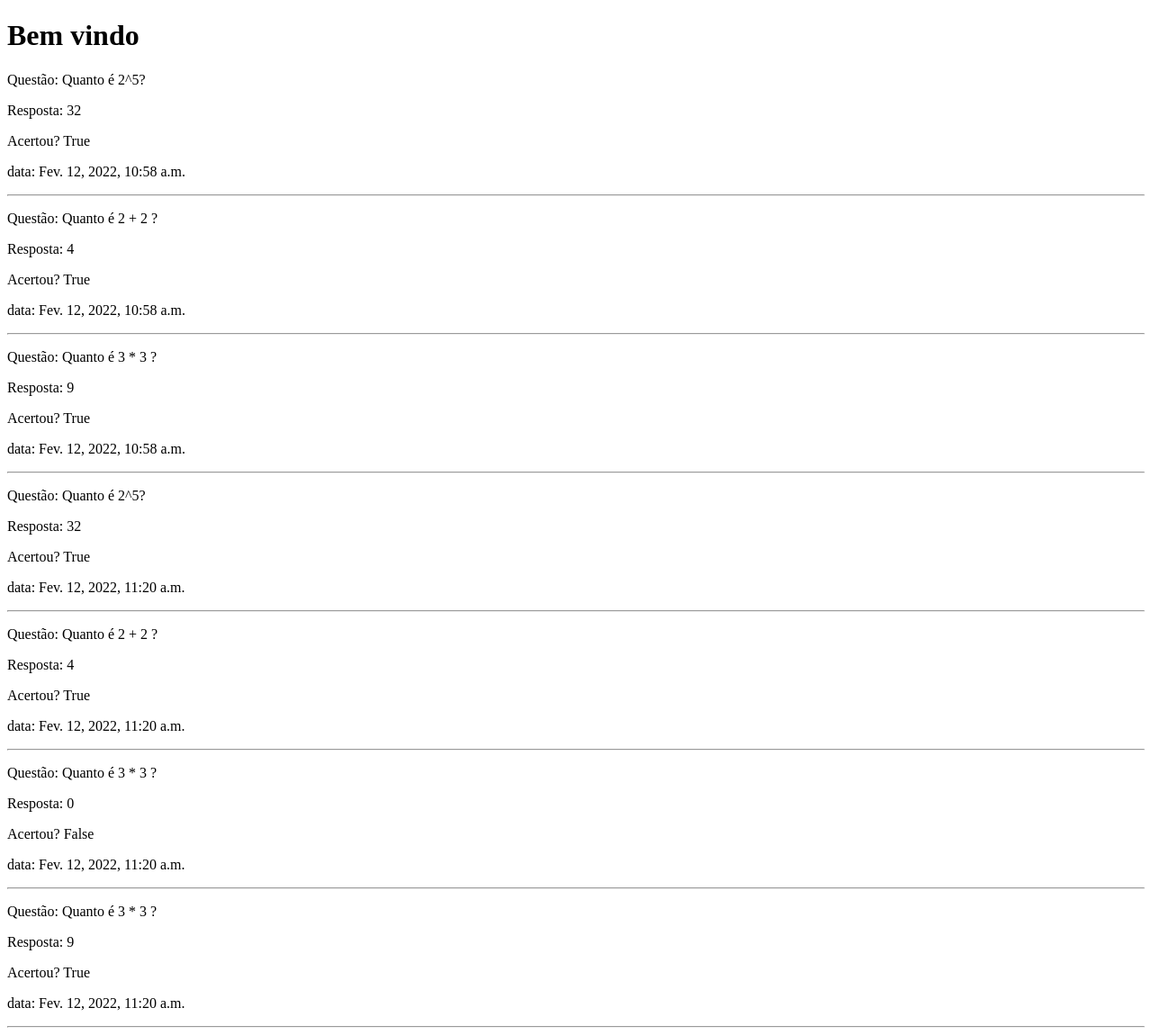
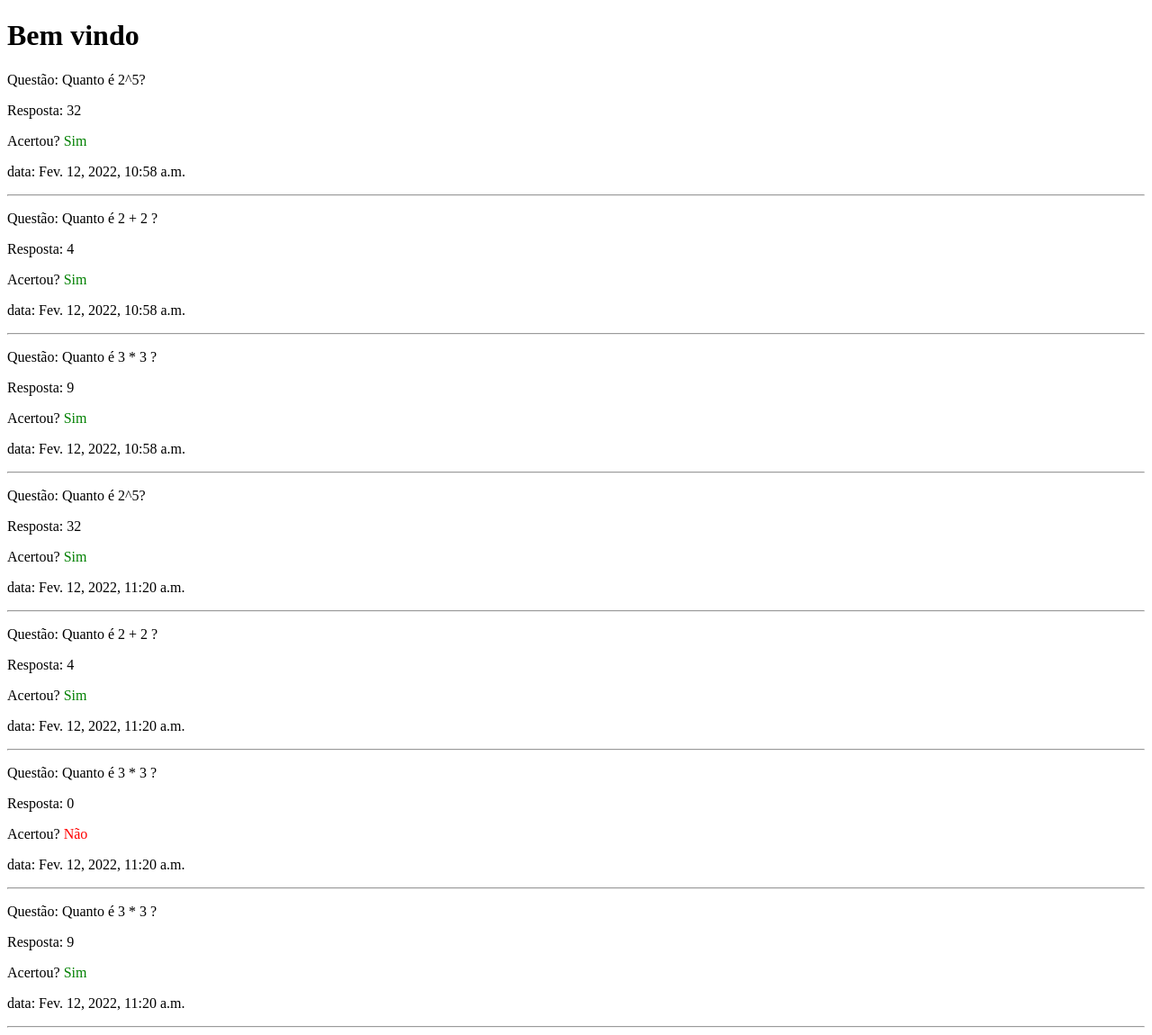
Before and after one commit to stoodibr/stoodi-dev-challenge, a Django app: template accounts/templates/accounts/log_questions.html in a window 1280 px wide. Shown: the whole page at 90% size. Run offline with Django 3.2, Linux system fonts and the light colour scheme; the template is opened without the code that fills it: values that come from a table or form of the project are taken from there, others are empty; data comes from the database, SQL or seed files in the repository.

Commit message:
refactor: change response result answer, boolean to semantic string

```diff
--- a/accounts/templates/accounts/log_questions.html
+++ b/accounts/templates/accounts/log_questions.html
@@ -10,7 +10,13 @@
         {% for question in questions_ansered %}
             <p>Questão: {{ question.question }}</p>
             <p>Resposta: {{ question.answer.answer_text }}</p>
-            <p>Acertou? {{ question.is_correct }}</p>
+            <p>Acertou?
+                {% if question.is_correct %}
+                    <span style="color:green">Sim</span>
+                {% else %}
+                    <span style="color:red">Não</span>
+                {% endif %}
+            </p>
             <p>data: {{ question.created_at }}</p>
             <hr>
         {% endfor %}
```
